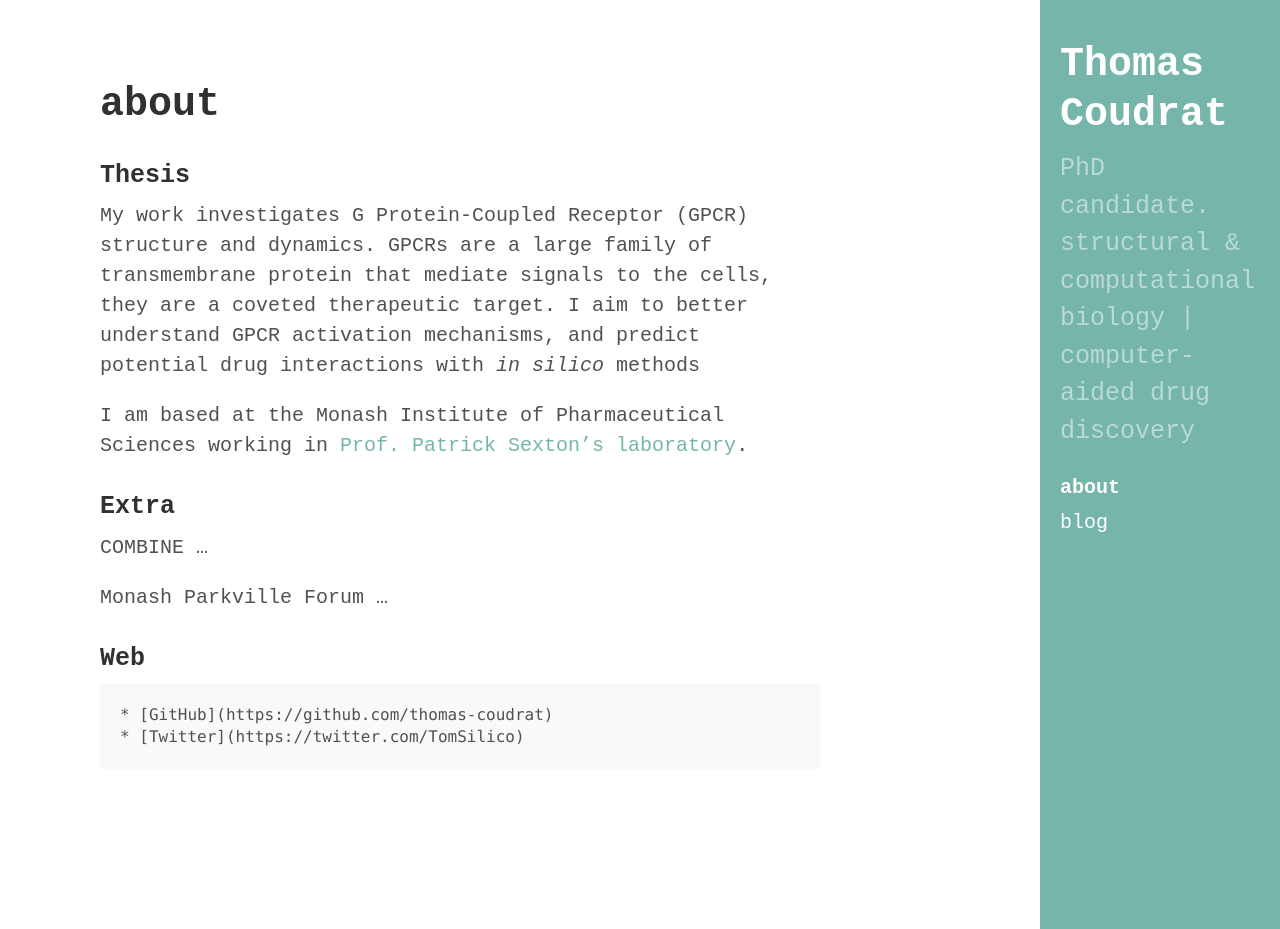
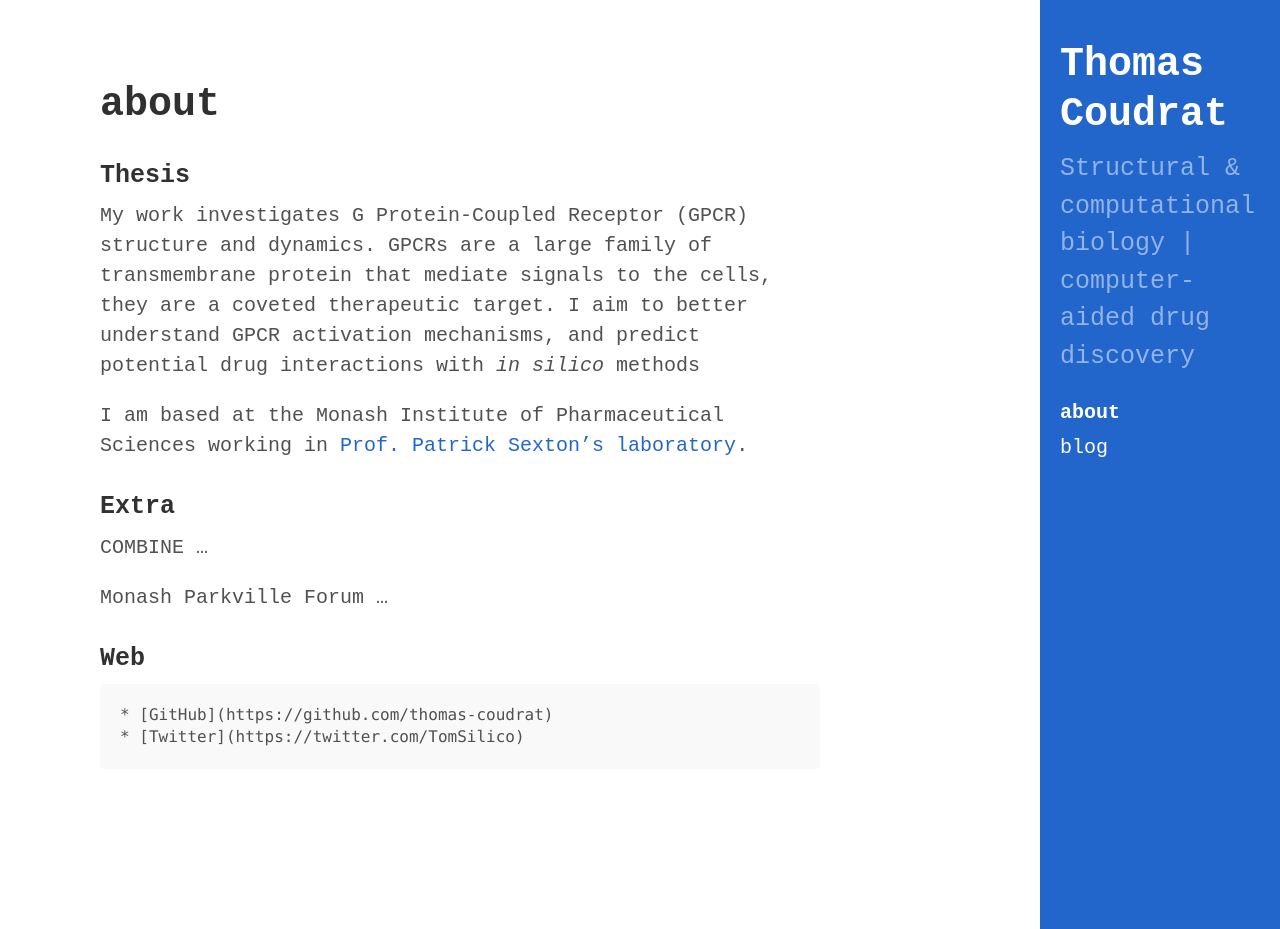
Before and after one commit to thomas-coudrat/thomas-coudrat.github.io, a Jekyll site: the page built from about.md, in a window 1280 px wide and 929 px high. Built offline with Jekyll 4.4.1, drawn with Linux system fonts in a browser that asks for light colours; Markdown is read by kramdown in place of the engine named in the settings.

Commit message:
Modified description, changed color theme

```diff
--- a/_config.yml
+++ b/_config.yml
@@ -9,7 +9,7 @@ relative_permalinks: true
 # Setup
 title:            Thomas Coudrat
 tagline:          'Thomas Coudrat'
-description:      'PhD candidate. structural & computational biology | computer-aided drug discovery'
+description:      'Structural & computational biology | computer-aided drug discovery'
 url:              http://thomas-coudrat.github.io
 baseurl:          /
 
--- a/_layouts/default.html
+++ b/_layouts/default.html
@@ -3,7 +3,7 @@
 
   {% include head.html %}
 
-  <body class="theme-base-0c layout-reverse">
+  <body class="theme-base-tom layout-reverse">
 
     {% include sidebar.html %}
 
```
